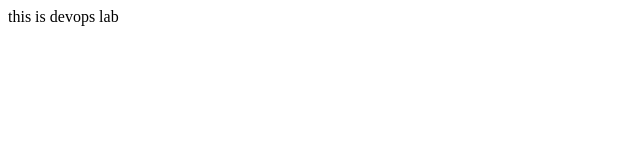
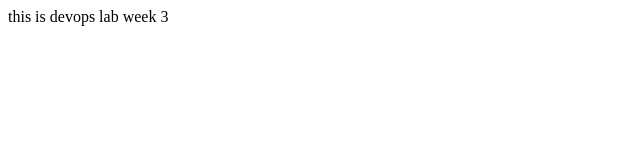
Before and after one commit to Manasa25-brecw/cse, a plain HTML site: page index.html in a window 1280 px wide. Shown: the full height of the page, 0-640 px from the left. Drawn offline with Linux system fonts and the light colour scheme.

Commit message:
Update index.html

```diff
--- a/index.html
+++ b/index.html
@@ -3,6 +3,6 @@
     <title>hi world</title>
 </head>
     <body>
-        <p>this is devops lab</p>
+        <p>this is devops lab week 3</p>
     </body>
     </html>
```
